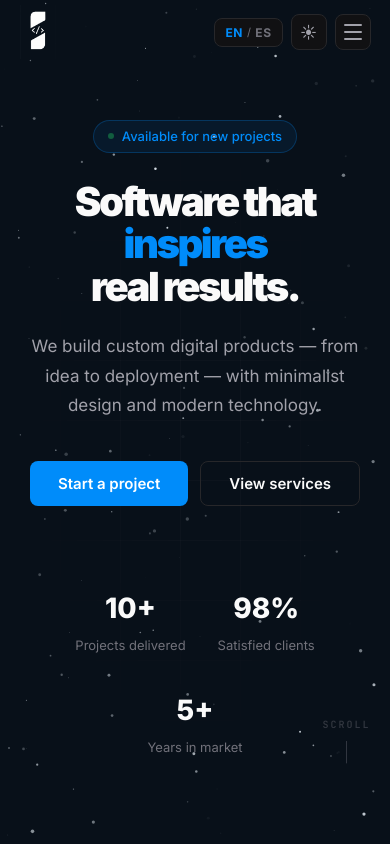
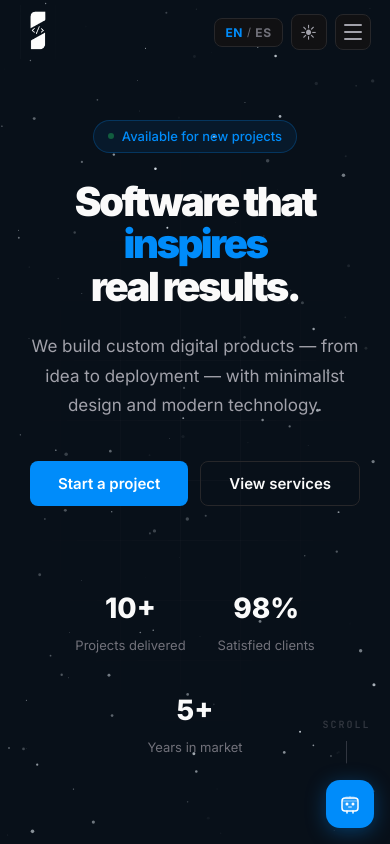
Before and after one commit to JuanMalaver1511/Inspyratech, a React (Vite) app: page / in a window 390 px wide. Shown: the top 844 px of the page. Built offline with nearby package versions, Linux system fonts and the light colour scheme.

Commit message:
feat: add WhatsApp floating button with styles for desktop and mobile

```diff
--- a/src/pages/InspyraTech.jsx
+++ b/src/pages/InspyraTech.jsx
@@ -768,6 +768,29 @@ function Footer({ onNav }) {
   );
 }
 
+function WhatsappFloat() {
+  return (
+    <a
+      href="https://wa.me/573054681323"
+      target="_blank"
+      rel="noopener noreferrer"
+      className="whatsapp-float"
+      aria-label="Chat on WhatsApp"
+    >
+      <svg viewBox="0 0 24 24" fill="none" xmlns="http://www.w3.org/2000/svg" className="whatsapp-float__icon">
+        <rect x="4" y="6" width="16" height="13" rx="3" stroke="currentColor" strokeWidth="1.5" fill="currentColor" fillOpacity="0.12"/>
+        <circle cx="9" cy="12" r="1.5" fill="currentColor"/>
+        <circle cx="15" cy="12" r="1.5" fill="currentColor"/>
+        <rect x="10" y="14" width="4" height="2" rx="1" fill="currentColor" opacity="0.5"/>
+        <path d="M9 19v2M15 19v2" stroke="currentColor" strokeWidth="1.5" strokeLinecap="round"/>
+        <path d="M4 9h16" stroke="currentColor" strokeWidth="1.5" opacity="0.3"/>
+        <rect x="7" y="4" width="10" height="3" rx="1.5" fill="currentColor" opacity="0.2"/>
+        <circle cx="12" cy="5" r="1" fill="currentColor" opacity="0.3"/>
+      </svg>
+    </a>
+  );
+}
+
 export default function InspyraTech() {
   const [activeSection, setActiveSection] = useState(0);
   const [theme, setTheme] = useState(() => localStorage.getItem("inspyra-theme") || "dark");
@@ -815,6 +838,7 @@ export default function InspyraTech() {
         <Contact />
       </main>
       <Footer onNav={scrollTo} />
+      <WhatsappFloat />
     </LangContext.Provider>
   );
 }
--- a/src/pages/pages.css
+++ b/src/pages/pages.css
@@ -1240,6 +1240,55 @@ a, button, input, select, textarea, .hub__tab, .hub__panel, .project-card, .team
 .footer__divider { border: none; border-top: 1px solid var(--border); margin-bottom: 24px; }
 .footer__copy { font-size: 13px; color: var(--text-tertiary); }
 
+/* ─── WhatsApp Float ──────────────────────────────────── */
+.whatsapp-float {
+  position: fixed;
+  bottom: 24px;
+  right: 24px;
+  z-index: 9999;
+  width: 56px;
+  height: 56px;
+  border-radius: 16px;
+  background: var(--accent);
+  color: #fff;
+  display: flex;
+  align-items: center;
+  justify-content: center;
+  box-shadow: 0 4px 20px rgba(0, 140, 250, 0.35);
+  transition: transform 0.2s, box-shadow 0.2s, border-radius 0.2s;
+  text-decoration: none;
+  backdrop-filter: blur(8px);
+  -webkit-backdrop-filter: blur(8px);
+}
+.whatsapp-float:hover {
+  transform: translateY(-3px) scale(1.05);
+  box-shadow: 0 8px 30px rgba(0, 140, 250, 0.5);
+  border-radius: 20px;
+}
+.whatsapp-float__icon {
+  width: 28px;
+  height: 28px;
+}
+
+:root[data-theme="light"] .whatsapp-float {
+  color: #fff;
+  box-shadow: 0 4px 20px rgba(0, 140, 250, 0.3);
+}
+
+@media (max-width: 768px) {
+  .whatsapp-float {
+    bottom: 16px;
+    right: 16px;
+    width: 48px;
+    height: 48px;
+    border-radius: 14px;
+  }
+  .whatsapp-float__icon {
+    width: 24px;
+    height: 24px;
+  }
+}
+
 /* ─── Responsive ─────────────────────────────────────── */
 @media (max-width: 768px) {
   .hub__tabs { gap: 4px; justify-content: flex-start; }
```
